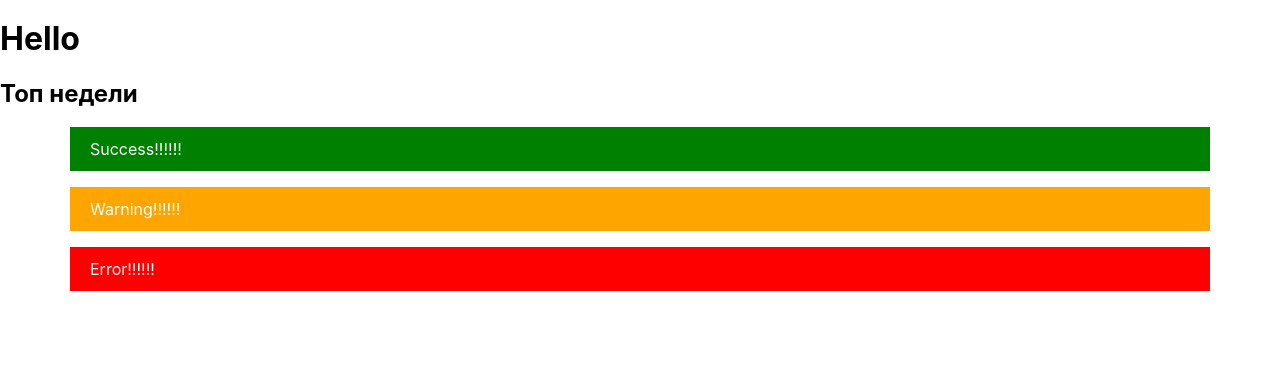
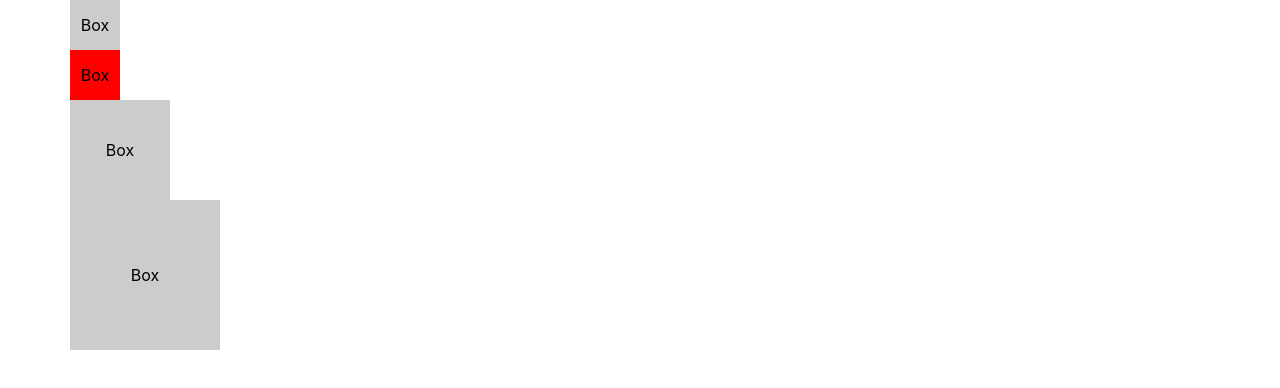
Before and after one commit to stas-yushkov/goit-react-hw-01-components, a React (Create React App) app: page / in a window 1280 px wide. Shown: the top 388 px of the page. Built offline with nearby package versions, Linux system fonts and the light colour scheme.

Commit message:
working on Box

```diff
--- a/src/App.js
+++ b/src/App.js
@@ -5,21 +5,27 @@
 import Section from 'components/Section';
 import Container from 'components/Container';
 import Alert from 'components/Alert/Alert';
+import Box from 'components/Box';
 
 export default function App() {
   return (
     <>
-      <h1>Hello</h1>
+      {/* <h1>Hello</h1> */}
 
-      <Section title="Топ недели">
-        {/* <ColorPicker options={options} /> */}
-        {/* <PaintingList items={paintings} /> */}
-        <Container>
-          <Alert text="Success!!!!!!" type="success" />
-          <Alert text="Warning!!!!!!" type="warning" />
-          <Alert text="Error!!!!!!" type="error" />
-        </Container>
-      </Section>
+      {/* <Section title="Топ недели"> */}
+      {/* </Section> */}
+
+      {/* <ColorPicker options={options} /> */}
+      {/* <PaintingList items={paintings} /> */}
+      {/* <Alert text="Success!!!!!!" type="success" /> */}
+      {/* <Alert text="Warning!!!!!!" type="warning" /> */}
+      {/* <Alert text="Error!!!!!!" type="error" /> */}
+      <Container>
+        <Box />
+        <Box type="small" bgColor="red" />
+        <Box type="medium" />
+        <Box type="large" />
+      </Container>
     </>
   );
 }
--- /dev/null
+++ b/src/components/Box/Box.js
@@ -0,0 +1,12 @@
+import css from './Box.module.css';
+
+function Box({ type = 'small', bgColor = '#ccc', children }) {
+  return (
+    <div className={css[type]} style={{ backgroundColor: bgColor }}>
+      Box
+      {children}
+    </div>
+  );
+}
+
+export default Box;
--- /dev/null
+++ b/src/components/Box/Box.module.css
@@ -0,0 +1,21 @@
+.box {
+  display: flex;
+  align-items: center;
+  justify-content: center;
+}
+
+.small {
+  composes: box;
+  width: 50px;
+  height: 50px;
+}
+.medium {
+  composes: box;
+  width: 100px;
+  height: 100px;
+}
+.large {
+  composes: box;
+  width: 150px;
+  height: 150px;
+}
--- /dev/null
+++ b/src/components/Box/index.js
@@ -0,0 +1 @@
+export { default } from './Box';
```
